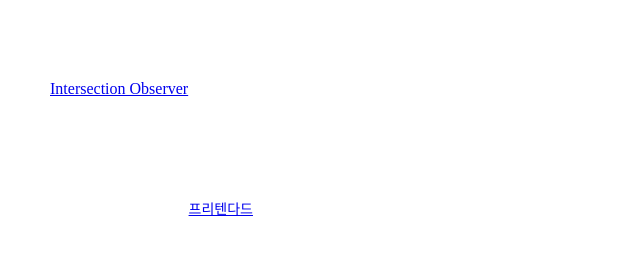
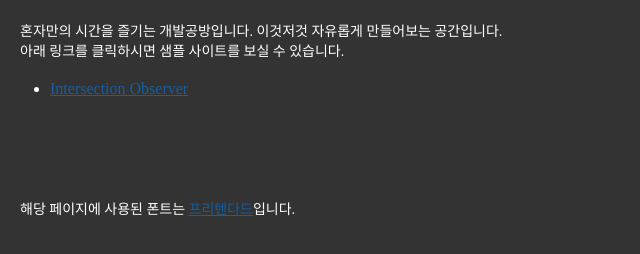
Before and after one commit to whalerice/Tester, a plain HTML site: page index.html in a window 1280 px wide. Shown: the whole page, without its empty margins (0-640 px from the left). Drawn offline with Linux system fonts and the dark colour scheme; a web font is replaced by a local one.

Commit message:
dark mode

```diff
--- a/css/main.css
+++ b/css/main.css
@@ -26,5 +26,9 @@ body {
   html,
   body {
     color: #fff;
+    background-color: #333;
+  }
+  a {
+    color: rgb(22, 94, 161);
   }
 }
--- a/intersection-observer/style.css
+++ b/intersection-observer/style.css
@@ -44,5 +44,6 @@ h1 {
   html,
   body {
     color: #fff;
+    background-color: #333;
   }
 }
```
